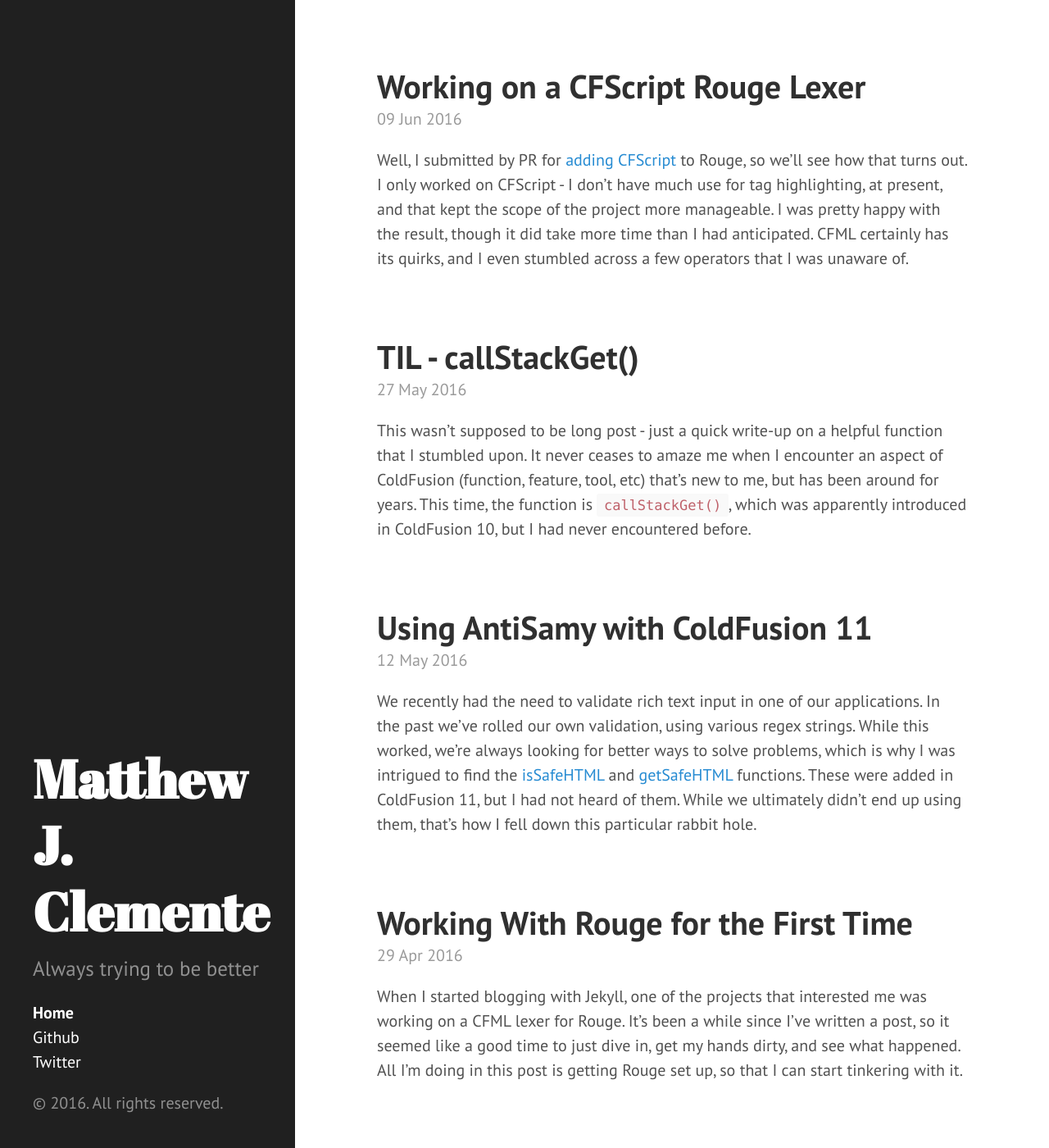
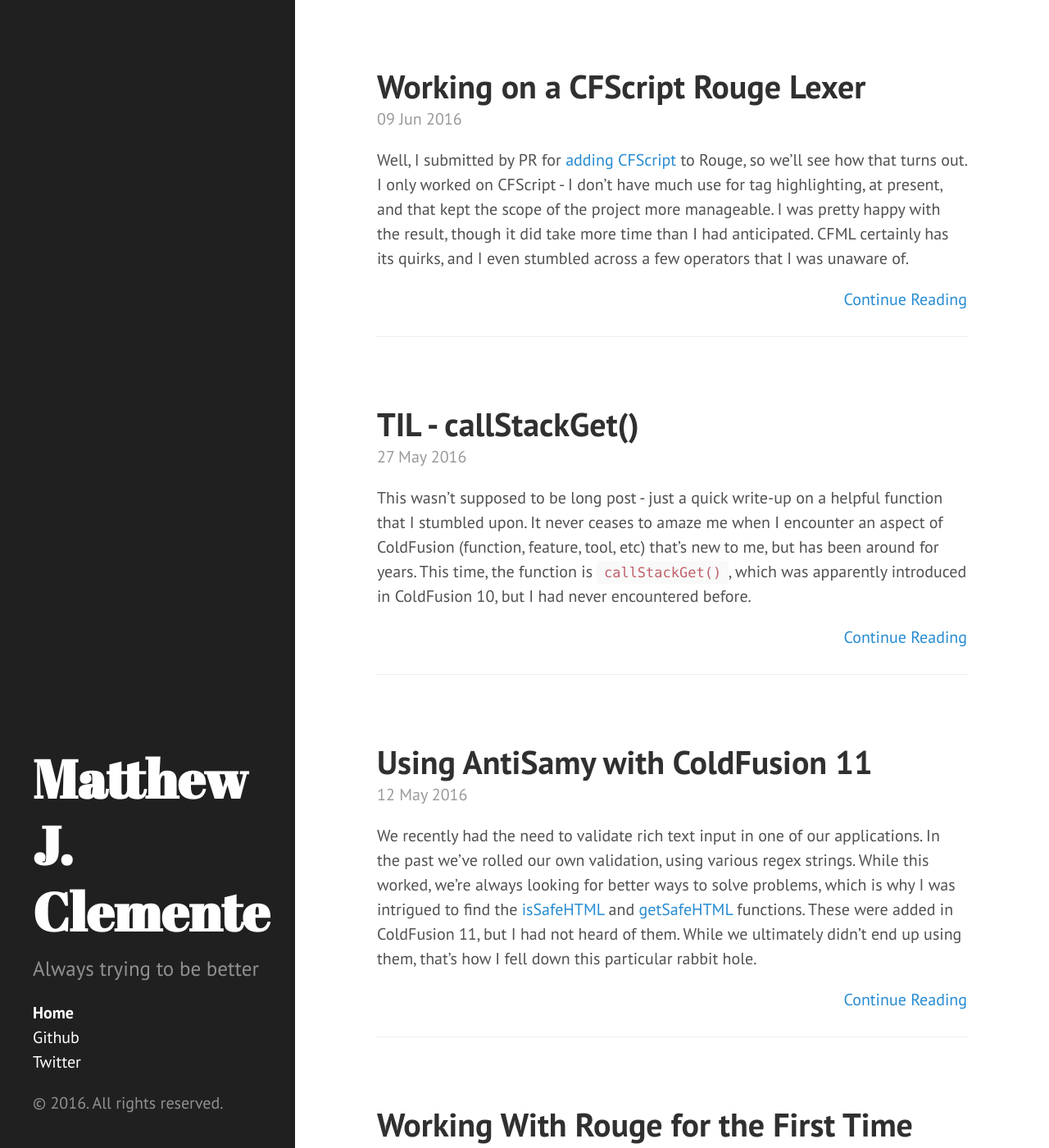
Before and after one commit to mjclemente/mjclemente.github.io, a Jekyll site: the page built from index.html, in a window 1280 px wide and 1400 px high. Shown: the whole window at 82% size. Built offline with Jekyll 4.4.1, drawn with Linux system fonts in a browser that asks for light colours; the list of posts is cut into pages by our own code; some of the changed text lies outside the part shown.

Commit message:
Add continue reading button

```diff
--- a/index.html
+++ b/index.html
@@ -14,6 +14,10 @@ title: Home
 
     <span class="post-date">{{ post.date | date_to_string }}</span>
     {{ post.excerpt }}
+    <a style="text-align:right; display:inherit" href="{{ post.url }}">
+    Continue Reading
+  </a>
+  <hr />
   </div>
   {% endfor %}
 </div>
```
